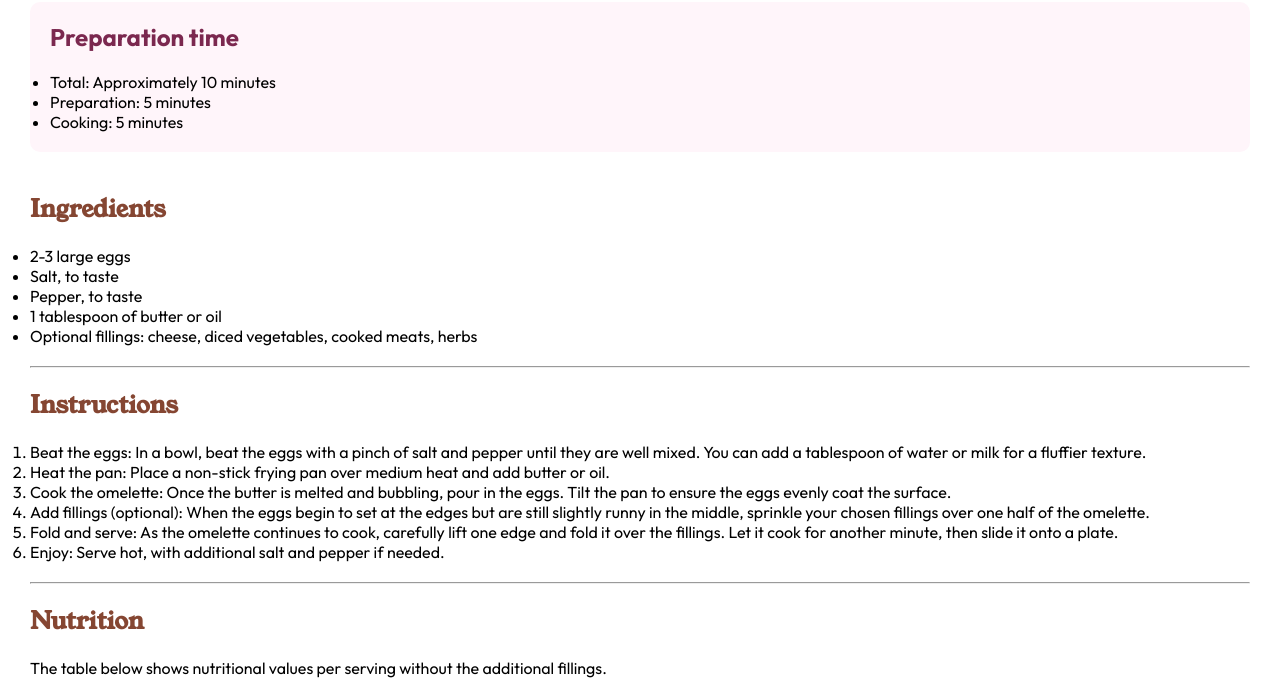
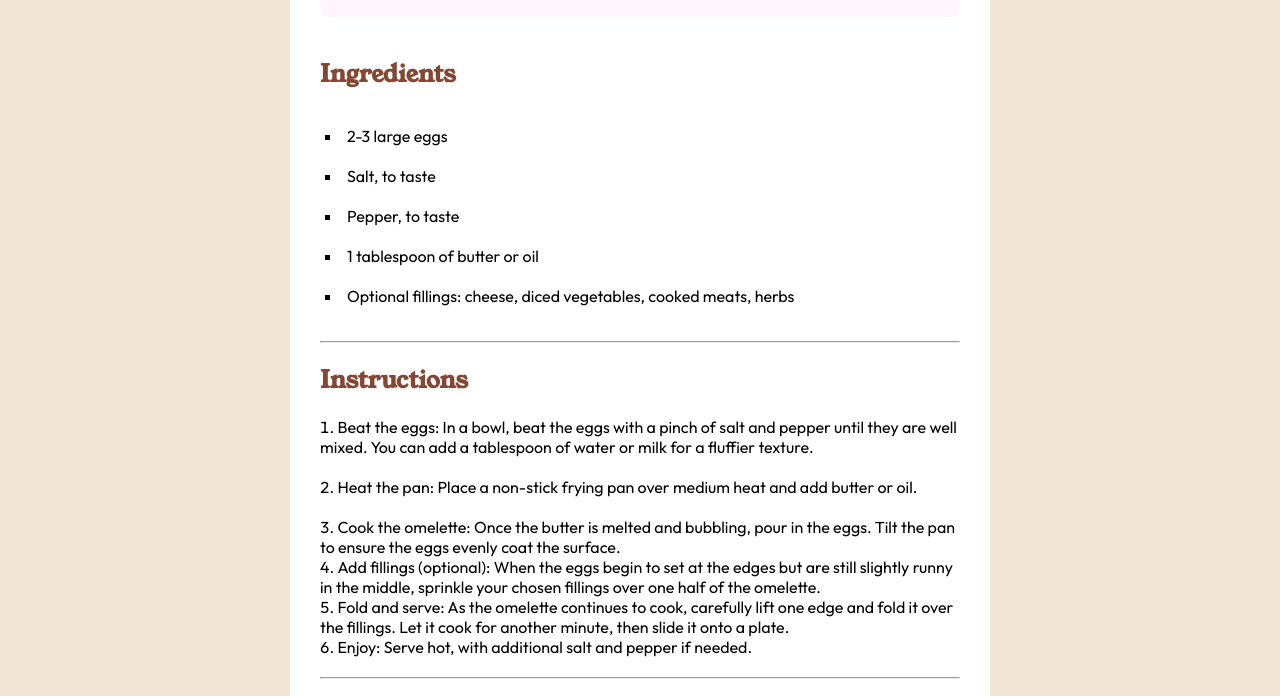
Before and after one commit to MaxCodeCraft/recipe-page, a plain HTML site: page index.html in a window 1280 px wide. Shown: the part 731-1427 px from the top of the page. Drawn offline with Linux system fonts and the light colour scheme.

Commit message:
some changes

```diff
--- a/index.html
+++ b/index.html
@@ -45,8 +45,8 @@
       <h2>Instructions</h2>
       <ol>
         <li>Beat the eggs: In a bowl, beat the eggs with a pinch of salt and pepper until they are well mixed.
-          You can add a tablespoon of water or milk for a fluffier texture.</li>
-        <li>Heat the pan: Place a non-stick frying pan over medium heat and add butter or oil.</li>
+          You can add a tablespoon of water or milk for a fluffier texture.</li><br>
+        <li>Heat the pan: Place a non-stick frying pan over medium heat and add butter or oil.</li><br>
         <li>Cook the omelette: Once the butter is melted and bubbling, pour in the eggs. Tilt the pan to ensure
           the eggs evenly coat the surface.</li>
         <li>Add fillings (optional): When the eggs begin to set at the edges but are still slightly runny in the
--- a/style.css
+++ b/style.css
@@ -67,8 +67,22 @@ h2 {
 .container {
     display: flex;
     flex-direction: column;
-    margin: auto;
+    margin: 60px auto;
+    max-width: 700px;
     background-color: var(--color-white);
     border-radius: 20px;
     padding: 30px;
 }
+
+li {
+    list-style-position: inside;
+}
+
+ul li {
+    list-style-type: square;
+}
+
+ul {
+    line-height: 2.5rem;
+    padding: 5px;
+}
```
